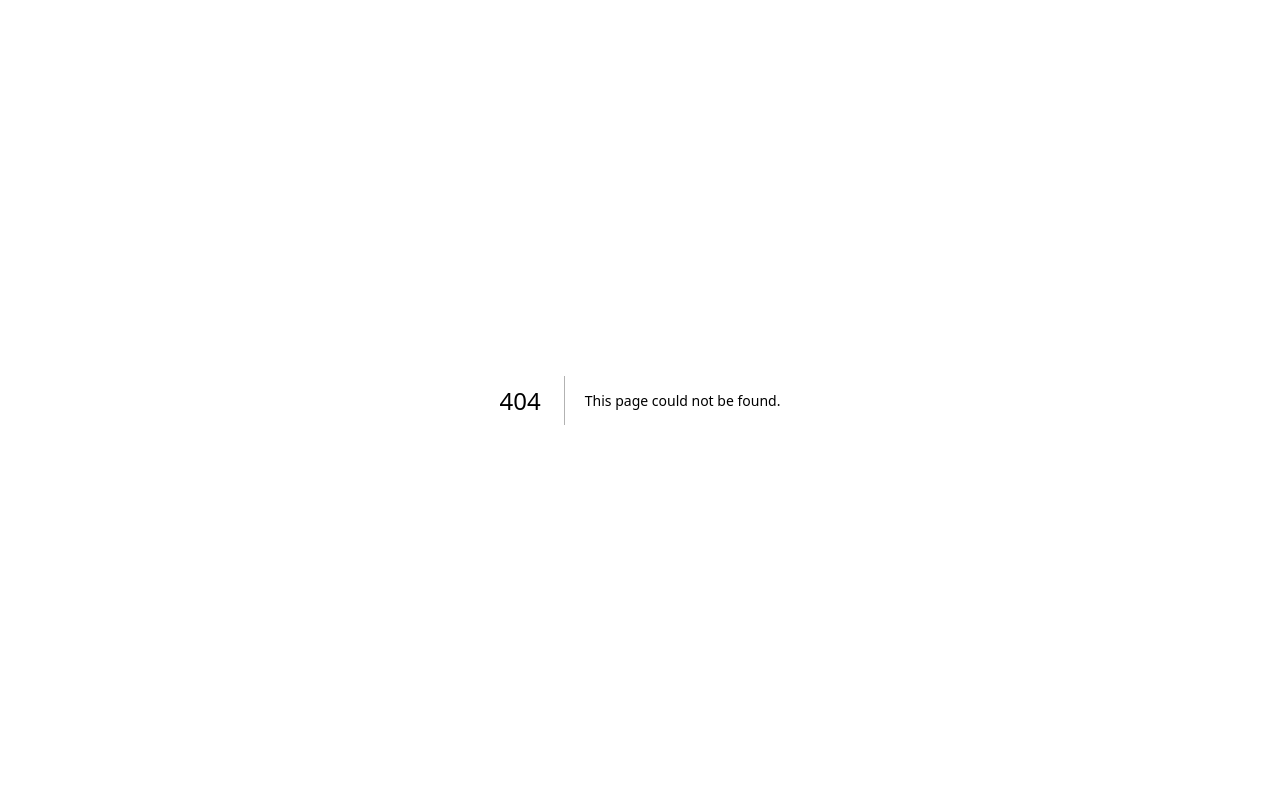
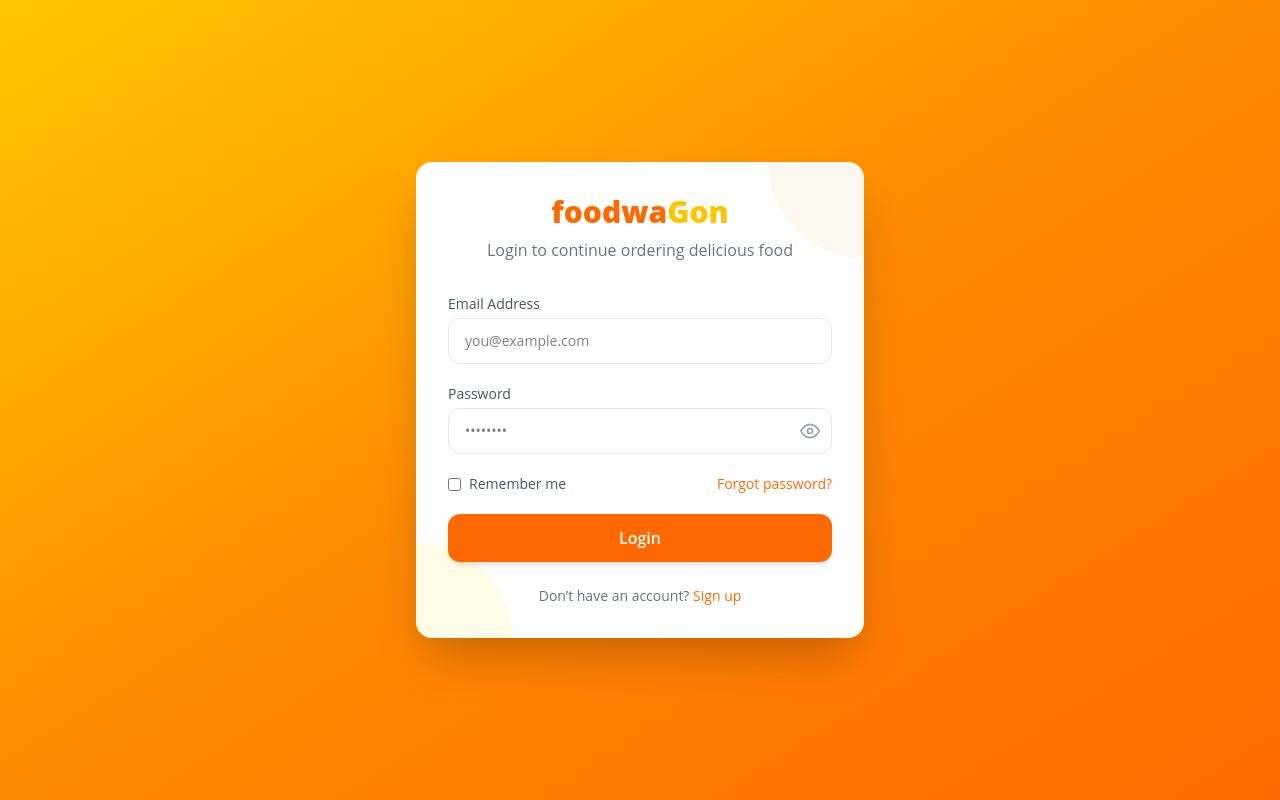
Before and after one commit to sharifstack/Food-Wagon, a Next.js app: page /login in a window 1280 px wide. Before the commit this address had no page. Built offline with nearby package versions, Linux system fonts and the light colour scheme.

Commit message:
Login page

```diff
--- a/app/components/Header/Index.jsx
+++ b/app/components/Header/Index.jsx
@@ -4,6 +4,7 @@ import Image from "next/image";
 import { FaLocationDot, FaUser } from "react-icons/fa6";
 import { FaSearch } from "react-icons/fa";
 import ScrollReveal from "../Animation/ScrollReveal";
+import Link from "next/link";
 
 const Header = () => {
   return (
@@ -67,6 +68,7 @@ const Header = () => {
                   Search Food
                 </h4>
               </div>
+              <Link href="/login">
                 <button className="LoginButton flex items-center gap-2.5 px-6 py-2 sm:py-3.5 shadow-primary/50 shadow-2xl rounded-lg cursor-pointer ">
                   <span className=" ">
                     <FaUser className="text-xl text-primary " />
@@ -75,6 +77,7 @@ const Header = () => {
                     Login
                   </h4>
                 </button>
+              </Link>
             </div>
           </div>
         </div>
--- /dev/null
+++ b/app/components/LoginForm/Index.jsx
@@ -0,0 +1,131 @@
+"use client";
+
+import { useState } from "react";
+import Link from "next/link";
+
+export default function LoginPage() {
+  const [showPassword, setShowPassword] = useState(false);
+
+  return (
+    <div className="min-h-screen flex items-center justify-center bg-linear-to-br from-yellow-400 via-orange-400 to-orange-500 px-4">
+      <div className="w-full max-w-md bg-white rounded-2xl shadow-2xl p-8 relative overflow-hidden">
+        <div className="absolute -top-24 -right-24 w-48 h-48 bg-orange-100 rounded-full opacity-40" />
+        <div className="absolute -bottom-24 -left-24 w-48 h-48 bg-yellow-100 rounded-full opacity-40" />
+
+        <div className="relative z-10">
+          <div className="text-center mb-8">
+            <h1 className="text-3xl font-extrabold text-orange-500">
+              foodwa<span className="text-yellow-400">Gon</span>
+            </h1>
+            <p className="text-gray-500 mt-2">
+              Login to continue ordering delicious food
+            </p>
+          </div>
+
+          <form className="space-y-5">
+            {/* Email */}
+            <div>
+              <label className="block text-sm font-medium text-gray-600 mb-1">
+                Email Address
+              </label>
+              <input
+                type="email"
+                placeholder="you@example.com"
+                className="w-full rounded-xl border border-gray-200 px-4 py-3 text-sm focus:outline-none focus:ring-2 focus:ring-orange-400"
+              />
+            </div>
+
+            {/* Password with Eye Icon */}
+            <div>
+              <label className="block text-sm font-medium text-gray-600 mb-1">
+                Password
+              </label>
+
+              <div className="relative">
+                <input
+                  type={showPassword ? "text" : "password"}
+                  placeholder="••••••••"
+                  className="w-full rounded-xl border border-gray-200 px-4 py-3 pr-12 text-sm focus:outline-none focus:ring-2 focus:ring-orange-400"
+                />
+
+                {/* Eye Icon */}
+                <button
+                  type="button"
+                  onClick={() => setShowPassword(!showPassword)}
+                  className="absolute inset-y-0 right-3 flex items-center text-gray-400 hover:text-orange-500"
+                >
+                  {showPassword ? (
+                    /* Eye Off */
+                    <svg
+                      xmlns="http://www.w3.org/2000/svg"
+                      width="20"
+                      height="20"
+                      viewBox="0 0 24 24"
+                      fill="none"
+                      stroke="currentColor"
+                      strokeWidth="2"
+                      strokeLinecap="round"
+                      strokeLinejoin="round"
+                    >
+                      <path d="M17.94 17.94A10.94 10.94 0 0 1 12 20C7 20 2.73 16.11 1 12c.74-1.72 1.85-3.29 3.22-4.59" />
+                      <path d="M10.58 10.58a2 2 0 0 0 2.83 2.83" />
+                      <path d="M9.9 4.24A10.94 10.94 0 0 1 12 4c5 0 9.27 3.89 11 8a10.94 10.94 0 0 1-2.06 3.94" />
+                      <line x1="1" y1="1" x2="23" y2="23" />
+                    </svg>
+                  ) : (
+                    /* Eye */
+                    <svg
+                      xmlns="http://www.w3.org/2000/svg"
+                      width="20"
+                      height="20"
+                      viewBox="0 0 24 24"
+                      fill="none"
+                      stroke="currentColor"
+                      strokeWidth="2"
+                      strokeLinecap="round"
+                      strokeLinejoin="round"
+                    >
+                      <path d="M1 12s4-8 11-8 11 8 11 8-4 8-11 8-11-8-11-8z" />
+                      <circle cx="12" cy="12" r="3" />
+                    </svg>
+                  )}
+                </button>
+              </div>
+            </div>
+
+            {/* Remember + Forgot */}
+            <div className="flex items-center justify-between text-sm">
+              <label className="flex items-center gap-2 text-gray-600">
+                <input type="checkbox" className="rounded text-orange-500" />
+                Remember me
+              </label>
+              <Link
+                href="/reset-password"
+                className="text-orange-500 hover:underline"
+              >
+                Forgot password?
+              </Link>
+            </div>
+
+            <button
+              type="submit"
+              className="w-full bg-orange-500 hover:bg-orange-600 text-white font-semibold py-3 rounded-xl shadow-md"
+            >
+              Login
+            </button>
+          </form>
+
+          <p className="text-center text-sm text-gray-500 mt-6">
+            Don’t have an account?{" "}
+            <Link
+              href="/signup"
+              className="text-orange-500 font-medium hover:underline"
+            >
+              Sign up
+            </Link>
+          </p>
+        </div>
+      </div>
+    </div>
+  );
+}
--- /dev/null
+++ b/app/components/ResetPassword/Index.jsx
@@ -0,0 +1,42 @@
+import Link from "next/link";
+
+export default function ResetPasswordForm() {
+  return (
+    <div className="w-full max-w-md bg-white rounded-2xl shadow-2xl p-8 mx-auto my-[30vh]">
+      {/* Header */}
+      <div className="text-center mb-6">
+        <h1 className="text-3xl font-extrabold text-orange-500">
+          foodwa<span className="text-yellow-400">Gon</span>
+        </h1>
+        <p className="text-gray-500 mt-2">Reset your password securely</p>
+      </div>
+
+      {/* Form */}
+      <form className="space-y-4">
+        <input
+          type="email"
+          placeholder="Email address"
+          className="w-full px-4 py-3 border rounded-xl focus:ring-2 focus:ring-orange-400 outline-none"
+        />
+
+        <button
+          type="submit"
+          className="w-full bg-orange-500 hover:bg-orange-600 text-white font-semibold py-3 rounded-xl transition shadow-md"
+        >
+          Send Reset Link
+        </button>
+      </form>
+
+      {/* Footer */}
+      <p className="text-center text-sm text-gray-500 mt-6">
+        Remembered your password?{" "}
+        <Link
+          href="/login"
+          className="text-orange-500 font-medium hover:underline"
+        >
+          Login
+        </Link>
+      </p>
+    </div>
+  );
+}
--- /dev/null
+++ b/app/components/SignUp/Index.jsx
@@ -0,0 +1,62 @@
+import Link from "next/link";
+
+export default function SignupForm() {
+  return (
+    <div className="w-full mx-auto my-[20vh] max-w-md bg-white rounded-2xl shadow-2xl p-8">
+      {/* Heading */}
+      <div className="text-center mb-6">
+        <h1 className="text-3xl font-extrabold text-orange-500">
+          foodwa<span className="text-yellow-400">Gon</span>
+        </h1>
+        <p className="text-gray-500 mt-2">
+          Create your account to start ordering
+        </p>
+      </div>
+
+      {/* Form */}
+      <form className="space-y-4">
+        <input
+          type="text"
+          placeholder="Full Name"
+          className="w-full px-4 py-3 border rounded-xl focus:ring-2 focus:ring-orange-400 outline-none"
+        />
+
+        <input
+          type="email"
+          placeholder="Email Address"
+          className="w-full px-4 py-3 border rounded-xl focus:ring-2 focus:ring-orange-400 outline-none"
+        />
+
+        <input
+          type="password"
+          placeholder="Password"
+          className="w-full px-4 py-3 border rounded-xl focus:ring-2 focus:ring-orange-400 outline-none"
+        />
+
+        <input
+          type="password"
+          placeholder="Confirm Password"
+          className="w-full px-4 py-3 border rounded-xl focus:ring-2 focus:ring-orange-400 outline-none"
+        />
+
+        <button
+          type="submit"
+          className="w-full bg-orange-500 hover:bg-orange-600 text-white font-semibold py-3 rounded-xl transition shadow-md"
+        >
+          Create Account
+        </button>
+      </form>
+
+      {/* Footer */}
+      <p className="text-center text-sm text-gray-500 mt-6">
+        Already have an account?{" "}
+        <Link
+          href="/login"
+          className="text-orange-500 font-medium hover:underline"
+        >
+          Login
+        </Link>
+      </p>
+    </div>
+  );
+}
--- /dev/null
+++ b/app/login/page.js
@@ -0,0 +1,12 @@
+import React from "react";
+import LoginForm from "../components/LoginForm/Index";
+
+const LoginPage = () => {
+  return (
+    <div>
+      <LoginForm />
+    </div>
+  );
+};
+
+export default LoginPage;
--- /dev/null
+++ b/app/resetpassword/page.js
@@ -0,0 +1,8 @@
+import React from "react";
+import ResetPasswordForm from "../components/ResetPassword/Index";
+
+const resetpassword = () => {
+  return <div><ResetPasswordForm /></div>;
+};
+
+export default resetpassword;
--- /dev/null
+++ b/app/signup/page.js
@@ -0,0 +1,8 @@
+import React from "react";
+import SignupForm from "../components/SignUp/Index";
+
+const signup = () => {
+  return <div><SignupForm /></div>;
+};
+
+export default signup;
```
Lines whose indentation alone changed are shown as unchanged.
